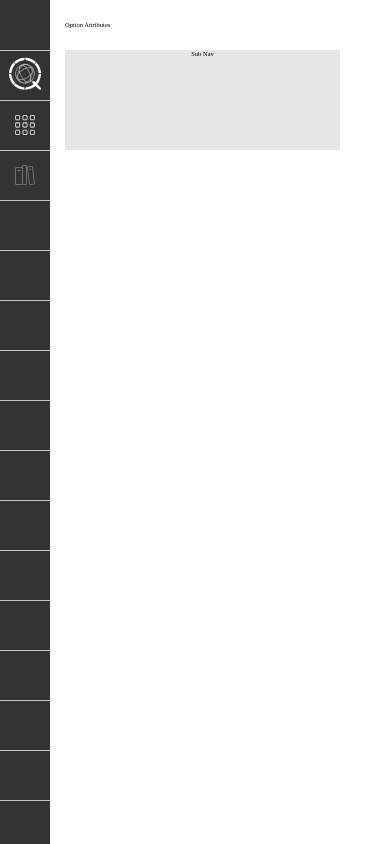
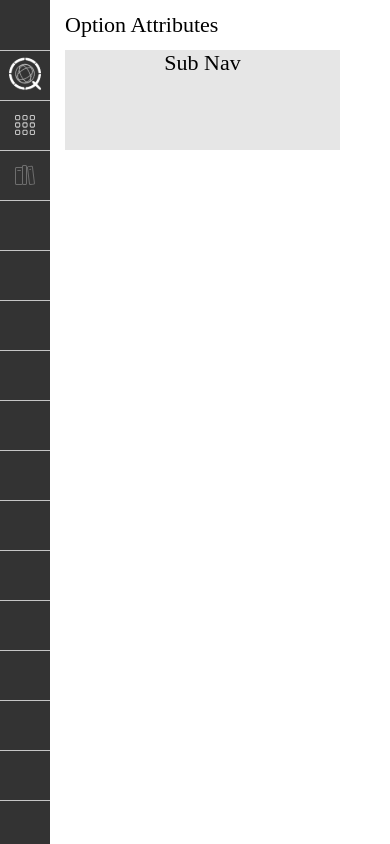
Before and after one commit to toreylittlefield/quadrant-basic-test-challenge, a React (Create React App) app in the folder client/: page / in a window 390 px wide. Shown: the top 844 px of the page. Built offline with nearby package versions, Linux system fonts and the light colour scheme; a web font is replaced by a local one.

Commit message:
remove responsive fonts

```diff
--- a/client/src/ui/globalstyles.js
+++ b/client/src/ui/globalstyles.js
@@ -12,7 +12,8 @@ const GlobalStyles = createGlobalStyle`
   }
   :root {
     // mobile
-    font-size: ${responsive(24)};
+    /* font-size: ${responsive(24)}; */
+    font-size: 22px;
     font-family: 'Montserrat-Regular';
     background-color: #FFFFFF;
 
@@ -24,11 +25,11 @@ const GlobalStyles = createGlobalStyle`
 
     // tablet
     @media (min-width: 768px) {
-      font-size: ${responsive(18)};
+      font-size: 18px
     }
     // desktop
     @media (min-width: 1024px) {
-      font-size: ${responsive(16)};
+      font-size: 16px;
 
       // gutters needed?
       /* padding-left: 55px; */
```
